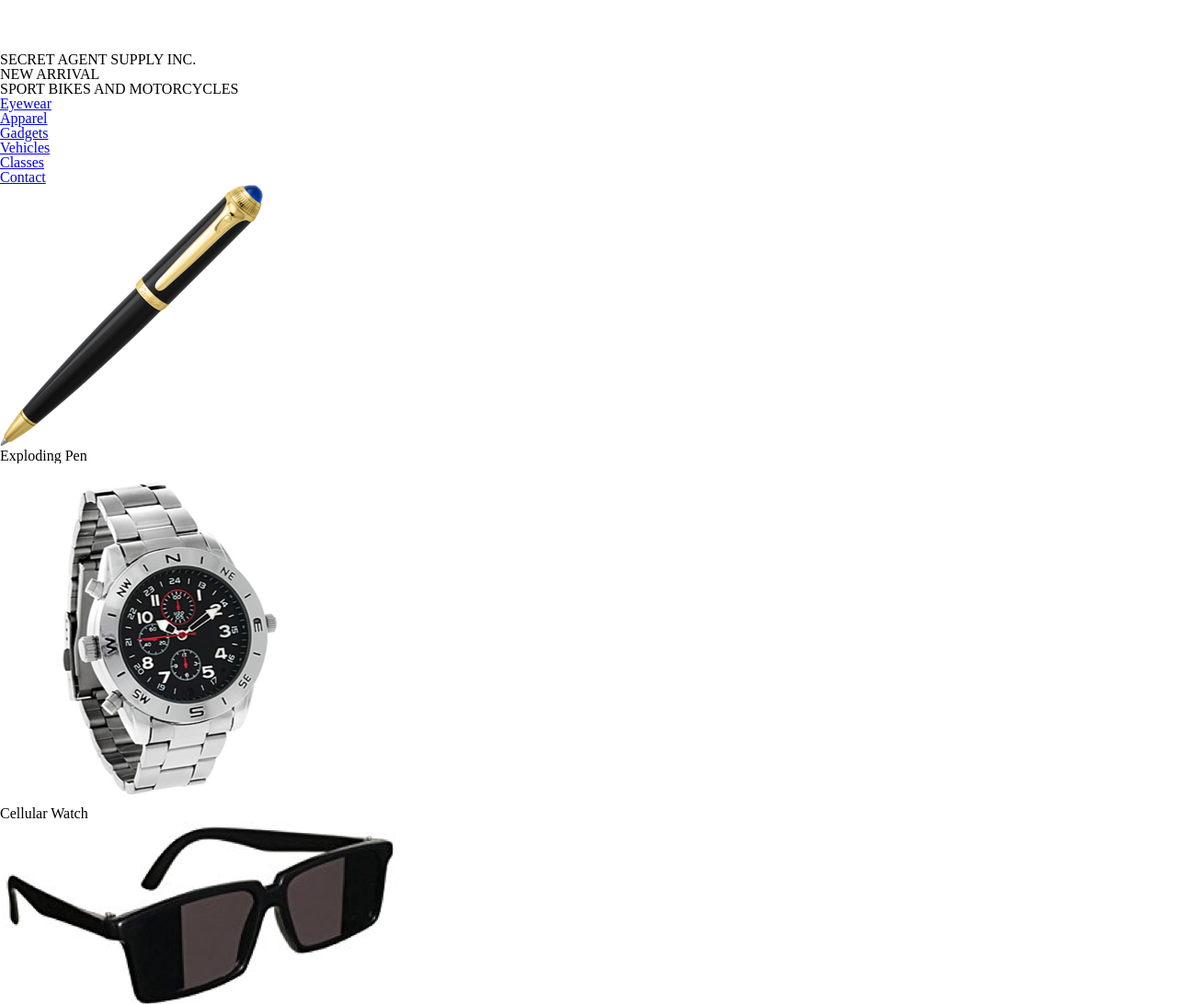
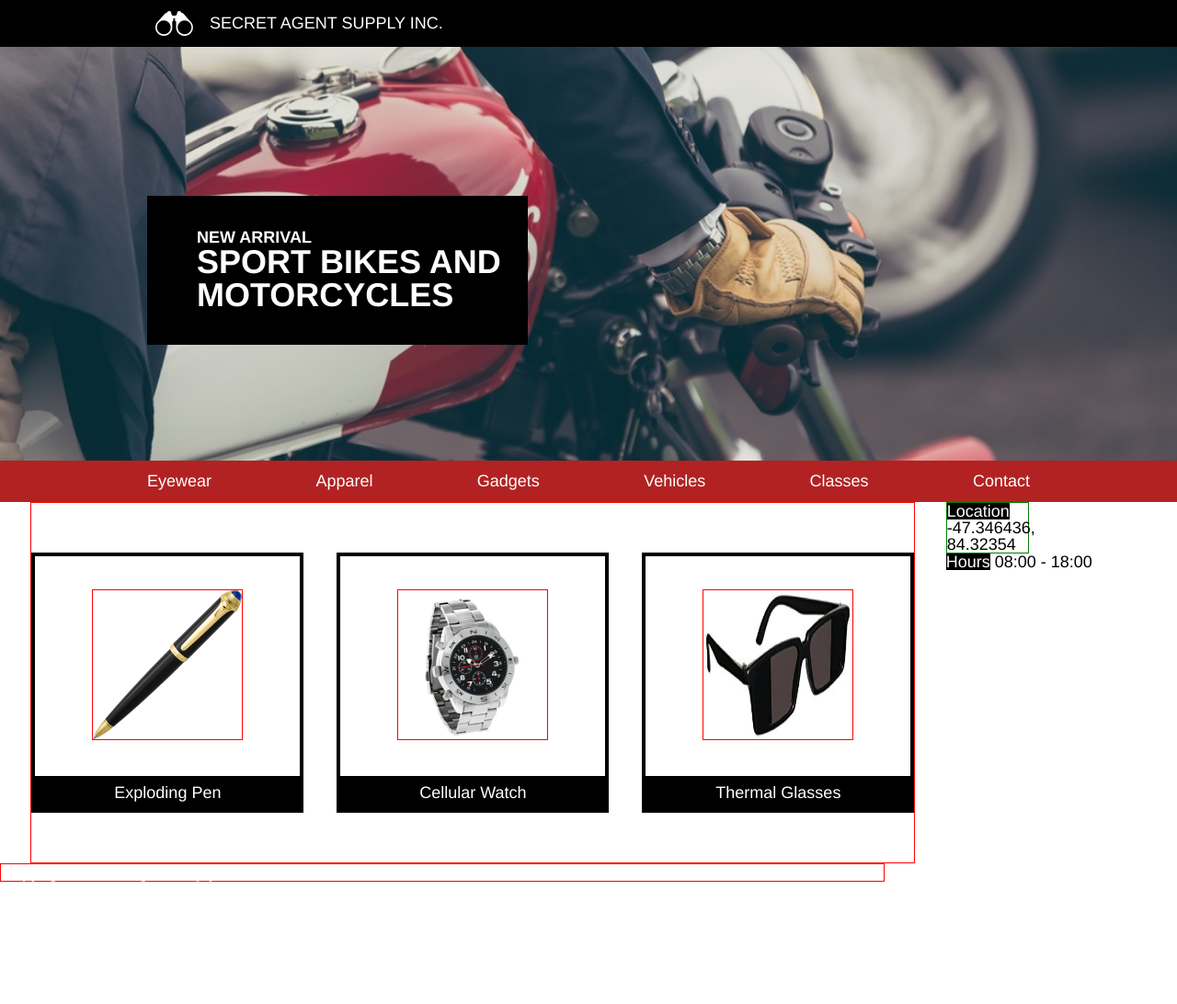
Before and after one commit to bbrefeld/unit5-SecretAgent, a plain HTML site: page index.html in a window 1280 px wide. Shown: the top 1092 px of the page at 92% size. After the commit the page ends 959 px from the top, so only its background shows below. Drawn offline with Linux system fonts and the light colour scheme.

Commit message:
first pauze moment

```diff
--- a/index.html
+++ b/index.html
@@ -13,14 +13,24 @@
   <body>
 
     <header>
+      <div id="websitetop">
+        <div class="container">
           <img src="resources/images/logo.png" alt="company logo"/>
           <h1>SECRET AGENT SUPPLY INC.</h1>
+        </div>
+      </div>
 
+      <div id="promotion">
+        <div class="container">
+          <div id="news">
             <span>NEW ARRIVAL</span>
             <h2>SPORT BIKES AND MOTORCYCLES</h2>
-    </header>
+          </div>
+        </div>
+      </div>
 
       <nav>
+        <div class="container">
           <ul>
             <li><a href="#">Eyewear</a></li>
             <li><a href="#">Apparel</a></li>
@@ -29,10 +39,12 @@
             <li><a href="#">Classes</a></li>
             <li><a href="#">Contact</a></li>
           </ul>
+        </div>
       </nav>
+    </header>
 
     <main>
-      <section>
+      <section class="container">
         <figure>
           <img src="resources/images/pen.png" alt="Picture of a pen"/>
           <figcaption>Exploding Pen</figcaption>
@@ -49,21 +61,24 @@
         </figure>
       </section>
 
-      <section>
+      <div>
         <address>
           <span class="span-title">Location</span>
-          <span>-47.346436, 84.32354</span>
+          <span class="span-text">-47.346436, 84.32354</span>
         </address>
 
         <adress>
           <span class="span-title">Hours</span>
-          <span>08:00 - 18:00</span>
+          <span class="span-text">08:00 - 18:00</span>
         </adress>
-      </section>
+      </div>
 
       <footer>
+        <div class="container">
           <p>Copyright Secret Agent Suply Inc.</p>
+        </div>
       </footer>
+    </main>
 
   </body>
 </html>
--- a/resources/css/index.css
+++ b/resources/css/index.css
@@ -0,0 +1,118 @@
+/* .cssremunit, .flexbox, .flexwrap */
+/* .no-cssremunit, .no-flexbox, .no-flexwrap */
+
+
+/* General styling */
+html {
+  font-size: 18px;
+}
+
+body, a {
+  font-family: Helvetica, sans-serif;
+  color: white;
+  text-decoration: none;
+}
+
+.container {
+  max-width: 960px;
+  margin: 0 auto;
+  display: flex;
+  align-items: center;
+}
+
+/* Header styling */
+#websitetop {
+  width: 100%;
+  background-color: black;
+}
+
+#websitetop img {
+  height: 1.5rem;
+  padding: 0.66rem 1rem 0.66rem 0.5rem;
+}
+
+#webitetop h1 {
+  font-size: 1rem;
+}
+
+#promotion {
+  background-image: url("../images/moto.jpeg");
+  background-repeat: no-repeat;
+  background-position: center;
+  background-size: cover;
+  height: 25rem;
+}
+
+#news {
+  width: 20rem;
+  padding: 2rem 0 2rem 3rem;
+  background-color: black;
+  margin-top: 9rem;
+  font-weight: bold;
+}
+
+#news h2 {
+  font-size: 2rem;
+}
+
+nav {
+  width: 100%;
+  background-color: firebrick;
+}
+
+nav ul {
+  display: flex;
+  justify-content: space-between;
+  align-items: center;
+  width: 100%;
+  padding: 0.75rem 0;
+}
+
+/* Main styling */
+main {
+  display: flex;
+  justify-content: space-between;
+  align-content: center;
+  flex-wrap: wrap;
+}
+
+main .container {
+  display: flex;
+  justify-content: space-between;
+  align-items: center;
+  border: 1px solid red;
+  width: 960px;
+}
+
+main .container figure {
+  margin: 3rem 0;
+  border: 4px solid black;
+  width: 30%;
+  text-align: center;
+}
+ main .container figure img {
+   height: 9rem;
+   width: 9rem;
+   margin: 2rem 0;
+   border: 1px solid red;
+ }
+
+ main .container figure figcaption {
+   background-color: black;
+   padding: 0.5rem 0;
+ }
+
+main address {
+  width: 35%;
+  border: 1px solid green;
+}
+
+.span-title {
+  display: inline-block;
+  padding: 1rem auto 1rem 2rem;
+  background-color: black;
+}
+
+.span-text {
+  color: black;
+}
```
Lines whose indentation alone changed are shown as unchanged.
